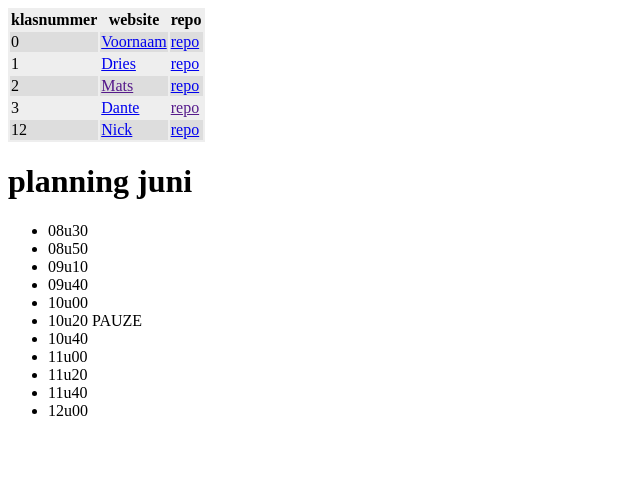
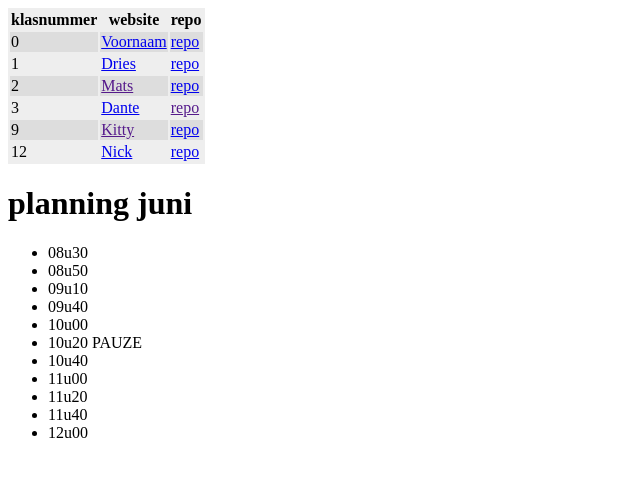
Before and after one commit to vbrh-immalle/vbrh-immalle.github.io, a Jekyll site: the page built from GIPWebsites2018-2019/index.md, in a window 1280 px wide. Shown: the top 477 px of the page, without its empty margins (0-640 px from the left). Built offline with Jekyll 4.4.1, drawn with Linux system fonts in a browser that asks for light colours; some web fonts are replaced.

Commit message:
Add name

```diff
--- a/GIPWebsites2018-2019/index.md
+++ b/GIPWebsites2018-2019/index.md
@@ -9,6 +9,7 @@ title: GIP Websites 2016-2017
 | 1 | [Dries](https://driesa-immalle.github.io/GipSite3/) | [repo](https://github.com/DriesA-immalle/GipSite3) |
 | 2 | [Mats]() | [repo](https://github.com/MatsB-immalle/GipSite) |
 | 3 | [Dante](http://DanteB-immalle.github.io/) | [repo]() |
+| 9 | [Kitty]() | [repo](https://github.com/KittyJ-Immalle/GIPSite)
 | 12 | [Nick](http://NickZ-immalle.github.io/) | [repo](https://github.com/vbrh-immalle/vbrh-immalle.github.io) |
 
 
```
